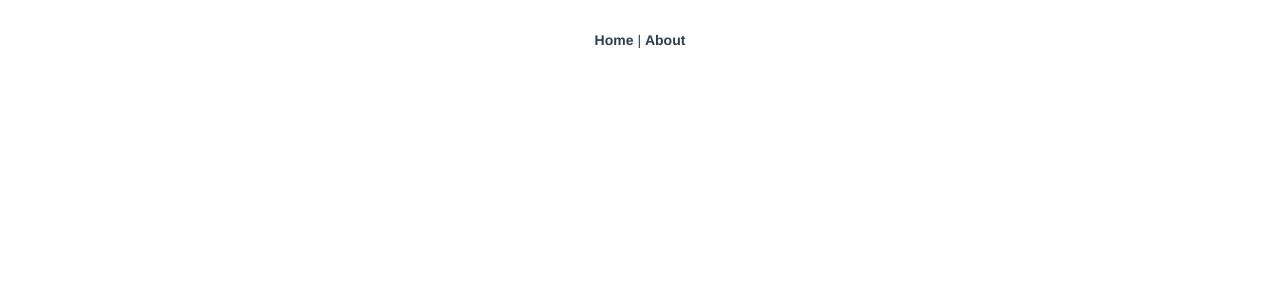
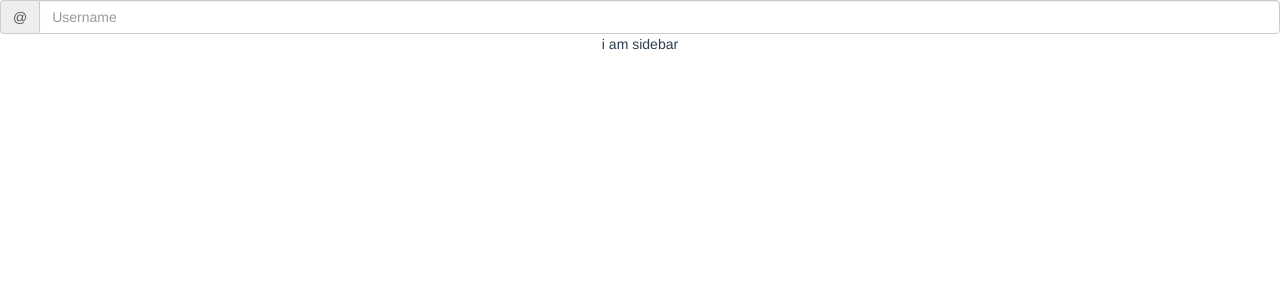
Before and after one commit to homekeeper89/myapp-vue, a Vue app: page /1 in a window 1280 px wide. Shown: the top 300 px of the page. Built offline with nearby package versions, Linux system fonts and the light colour scheme.

Commit message:
[fix] router 위한 코드 정리
body만 router-view로 추가

```diff
--- a/src/App.vue
+++ b/src/App.vue
@@ -1,13 +1,25 @@
 <template>
   <div id="app">
-    <div id="nav">
-      <router-link to="/">Home</router-link> |
-      <router-link to="/about">About</router-link>
-    </div>
+    <Header></Header>
+    <sidebar></sidebar>
     <router-view/>
   </div>
 </template>
+<script lang="ts">
+import Vue from 'vue'
+import {Component} from 'vue-property-decorator';
+import sidebar from '@/views/SideBar.vue';
+import Header from '@/views/Header.vue';
 
+@Component({
+  components:{
+    sidebar, Header
+  }
+})
+export default class App extends Vue{
+
+}
+</script>
 <style>
 #app {
   font-family: 'Avenir', Helvetica, Arial, sans-serif;
@@ -16,17 +28,4 @@
   text-align: center;
   color: #2c3e50;
 }
-
-#nav {
-  padding: 30px;
-}
-
-#nav a {
-  font-weight: bold;
-  color: #2c3e50;
-}
-
-#nav a.router-link-exact-active {
-  color: #42b983;
-}
 </style>
--- a/src/router/index.ts
+++ b/src/router/index.ts
@@ -1,23 +1,17 @@
 import Vue from 'vue';
 import VueRouter from 'vue-router';
 import Home from '../views/Home.vue';
+
+import Body from '../views/Body.vue'
 
 Vue.use(VueRouter);
 
 const routes = [
   {
     path: '/',
-    name: 'home',
-    component: Home,
-  },
-  {
-    path: '/about',
-    name: 'about',
-    // route level code-splitting
-    // this generates a separate chunk (about.[hash].js) for this route
-    // which is lazy-loaded when the route is visited.
-    component: () => import(/* webpackChunkName: "about" */ '../views/About.vue'),
-  },
+    name: 'Body',
+    component: Body,
+  }
 ];
 
 const router = new VueRouter({
```
